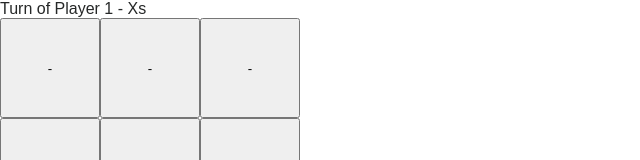
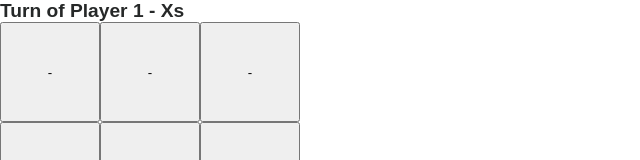
Before and after one commit to ebarra/TicTacToe_React_Redux, a React (Create React App) app: page / in a window 1280 px wide. Shown: the top 160 px of the page, without its empty margins (0-640 px from the left). Built offline with nearby package versions, Linux system fonts and the light colour scheme.

Commit message:
moves functionality

```diff
--- a/src/assets/styles/index.css
+++ b/src/assets/styles/index.css
@@ -16,3 +16,8 @@ h2{
 .no_clickable {
 	cursor: not-allowed;
 }
+
+.header {
+  font-weight: bold;
+  font-size: larger;
+}
```
